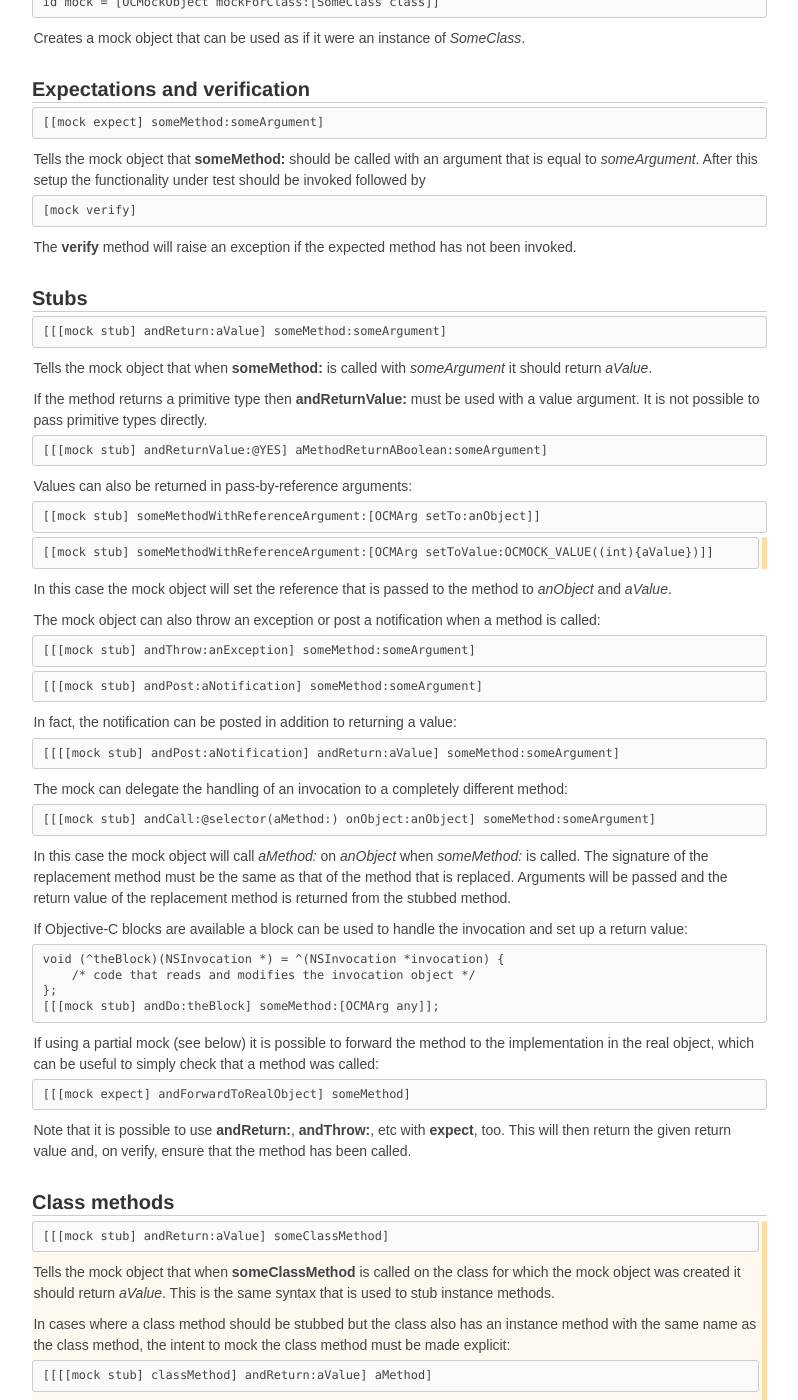
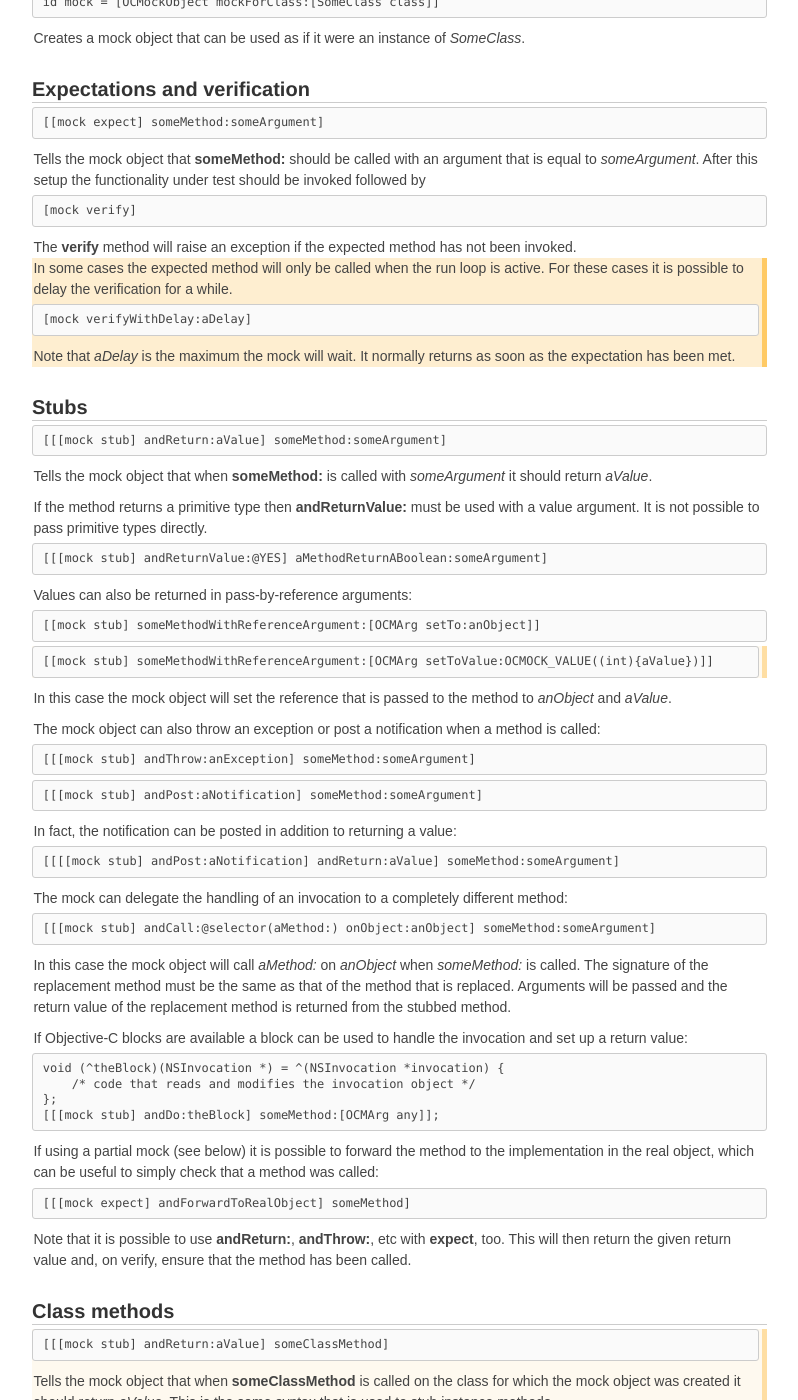
Before and after one commit to erikdoe/ocmock, a Jekyll site: the page built from features.html, in a window 1280 px wide and 1400 px high, scrolled down 312 px. Shown: the whole window, without its empty margins (118-916 px from the left). Built offline with Jekyll 4.4.1, drawn with Linux system fonts in a browser that asks for light colours; comment, search, counter and statistics services are not loaded; some of the changed text lies outside the part shown.

Commit message:
Added new features introduced in 2.2.4.

```diff
--- a/features.html
+++ b/features.html
@@ -20,7 +20,11 @@ nosidebar: true
 <p>Tells the mock object that <b>someMethod:</b> should be called with an argument that is equal to <i>someArgument</i>. After this setup the functionality under test should be invoked followed by</p>
 <pre><code>[mock verify]</code></pre>
 <p>The <b>verify</b> method will raise an exception if the expected method has not been invoked.</p>
-
+<div class="newfeature">
+<p>In some cases the expected method will only be called when the run loop is active. For these cases it is possible to delay the verification for a while.
+<pre><code>[mock verifyWithDelay:aDelay]</code></pre>
+<p>Note that <i>aDelay</i> is the maximum the mock will wait. It normally returns as soon as the expectation has been met.</p>
+</div>
 
 <h2>Stubs</h2>
 <pre><code>[[[mock stub] andReturn:aValue] someMethod:someArgument]</code></pre>
@@ -64,6 +68,10 @@ If Objective-C blocks are available a block can be used to handle the invocation
 <div class="newishfeature">
 <pre><code>[[[mock stub] andReturn:aValue] someClassMethod]</code></pre>
 <p>Tells the mock object that when <b>someClassMethod</b> is called on the class for which the mock object was created it should return <i>aValue</i>. This is the same syntax that is used to stub instance methods.</p>
+<div class="newfeature">
+<p>As with partial mocks it is possible to use <b>andForwardToRealObject</b> to invoke the actual class method implementation.</p>
+<pre><code>[[[mock expect] andForwardToRealObject] someClassMethod]</code></pre>
+</div>
 <p>In cases where a class method should be stubbed but the class also has an instance method with the same name as the class method, the intent to mock the class method must be made explicit:
 <pre><code>[[[[mock stub] classMethod] andReturn:aValue] aMethod]</code></pre>
 <p>The class can be returned to its original state, i.e. all stubs will be removed:
@@ -78,10 +86,10 @@ If Objective-C blocks are available a block can be used to handle the invocation
 <p>Tells the mock object that <b>someMethod:</b> should be called and it does not matter what the argument is. This only works for object arguments.</p>
 <p>Pointers and selectors require special treatment:</p>
 <pre><code>[[mock expect] someMethodWithPointerArgument:[OCMArg anyPointer]]</code></pre>
-<div class="newfeature">
+<div class="newishfeature">
 <pre><code>[[mock expect] someMethodWithSelectorArgument:[OCMArg anySelector]]</code></pre>
 </div>
-<div class="newfeature">
+<div class="newishfeature">
 <p>Arguments that are neither objects nor pointers or selectors cannot be ignored using an <i>any</i> placeholder (for details see this <a href="http://www.mulle-kybernetik.com/forum/viewtopic.php?f=4&t=72">forum thread</a>). It is possible, though, to tell the mock to ignore all non-object arguments in an invocation:
 <pre><code>[[[mock expect] ignoringNonObjectArgs] someMethodWithIntArgument:0]</code></pre>
 <p>In this case the mock will accept any invocation of <b>someMethodWithIntArgument:</b> no matter what argument is actually passed. If the method has object arguments as well as non-object arguments, the object arguments can still be constrained as usual using the methods on <b>OCMArg</b>.</p>
```
